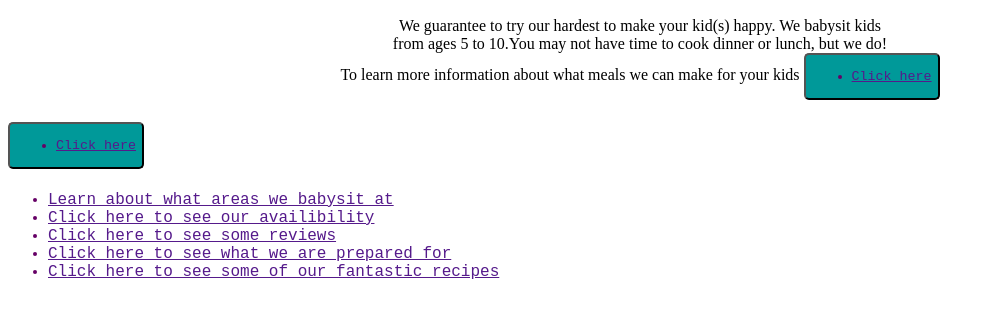
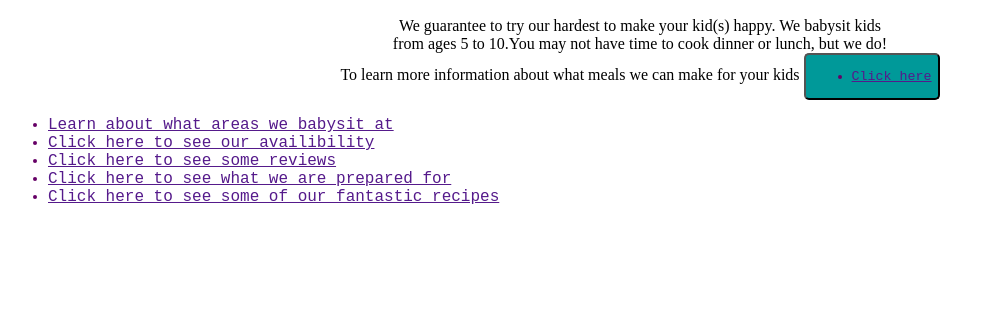
Before and after one commit to smiletrack/Babysitters, a plain HTML site: page index.html in a window 1280 px wide. Shown: the part 110-424 px from the top of the page, without its empty margins (0-995 px from the left). Drawn offline with Linux system fonts and the light colour scheme.

Commit message:
Update index.html

```diff
--- a/index.html
+++ b/index.html
@@ -25,14 +25,6 @@
     </nav>
   </button></p></center>
 
-  <h4> <button>
-    <nav>
-      <ul>
-    <li><a href="">Click here</a></li>
-      </ul>
-    </nav>
-  </button></h4>
-
 </div>
 
 <div class="water">
```
